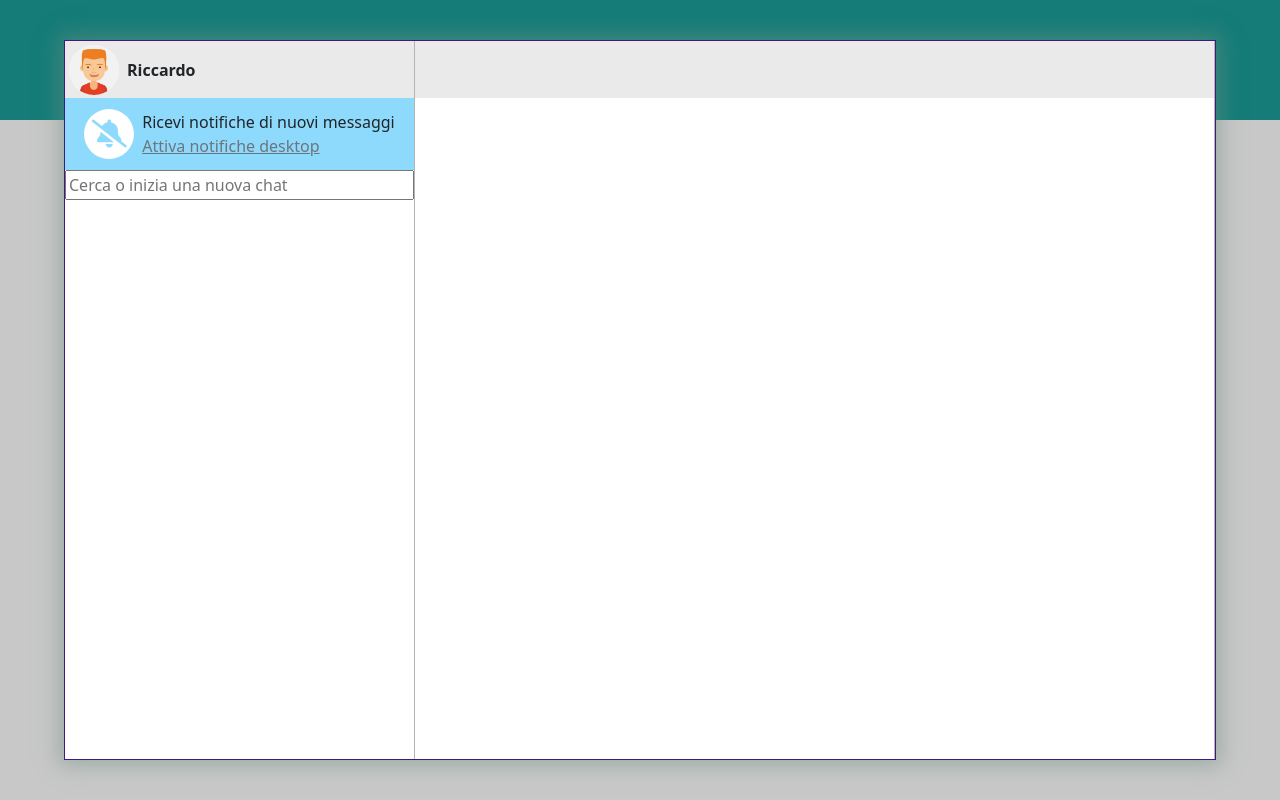
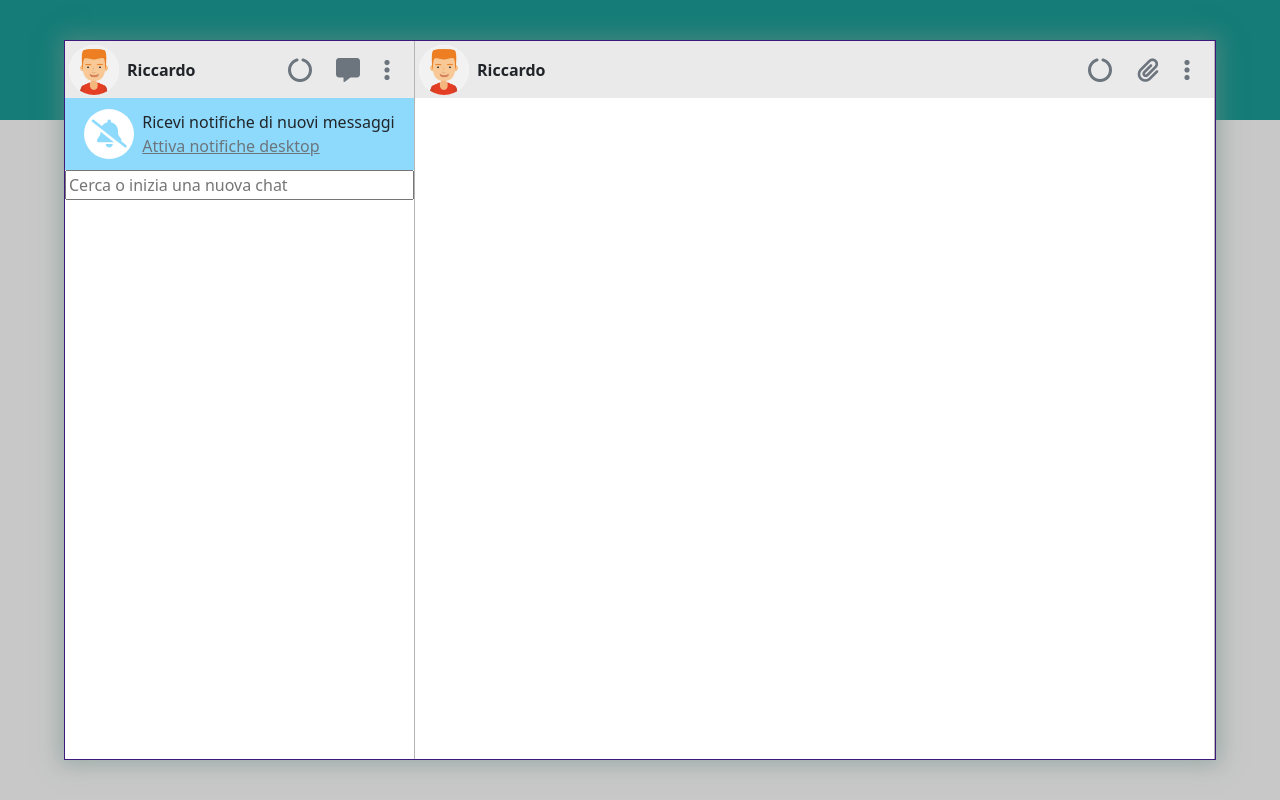
Before and after one commit to RiccardoPellegrino/vue-boolzapp, a plain HTML site: page index.html in a window 1280 px wide. Drawn offline with nearby package versions, Linux system fonts and the light colour scheme.

Commit message:
lato messaggi top

```diff
--- a/css/style.css
+++ b/css/style.css
@@ -31,11 +31,12 @@ body{
     border-right: 1px solid rgb(180, 180, 180);
   }
   .spazioIcona{
+    justify-content: space-between;
     background-color: #EAEAEA;
     align-items: center;
     height: 8%;
   }
-  .celeste{
+  .spazioNotifiche{
     background-color: #8EDAFC;
     justify-content: center;
     align-items: center;
@@ -68,3 +69,6 @@ body{
   img{
     width:100%
   }
+  .testo{
+    align-self:center;
+  }
--- a/index.html
+++ b/index.html
@@ -18,19 +18,30 @@
     <div id="app" class="background d-flex align-items-center justify-content-center">
         <main class="contenitoreGrande d-flex">
 
+<!-- lato contatti  -->
+
             <div class="latoContatti overflow-hidden d-flex flex-column">
 
                 <div class="spazioIcona d-flex">
-                    <div id="icona" class="ms-1">
-                        <img src="./img/avatar_1.jpg" alt="">
+                    <div class="d-flex">
+                        <div id="icona" class="ms-1">
+                            <img src="./img/avatar_1.jpg" alt="">
+                        </div>
+                        <div class="ms-2 testo">
+                            <span><strong>Riccardo</strong></span>
+                        </div>
                     </div>
-                    <div class="d-flex flex-column ms-2">
-                        <span><strong>Riccardo</strong></span>
+                    <div class="d-flex cursor">
+                        <i class="fa-solid fa-circle-notch fs-4 me-4 text-secondary"></i>
+
+                        <i class="fa-solid fa-message fs-4 me-4 text-secondary"></i>
+
+                        <i class="fa-solid fa-ellipsis-vertical fs-4 me-4 text-secondary"></i>
                     </div>
                 </div>
 
-                <div class="celeste d-flex">
-                    <div id="tondo" >
+                <div class="spazioNotifiche d-flex">
+                    <div id="tondo">
                         <i class="fa-solid fa-bell-slash fs-3" id="bell"></i>
                     </div>
                     <div class="d-flex flex-column ms-2">
@@ -38,14 +49,33 @@
                         <span class="text-decoration-underline cursor text-secondary">Attiva notifiche desktop</span>
                     </div>
                 </div>
+
                 <div>
                     <input type="text" class="w-100" placeholder="Cerca o inizia una nuova chat">
                 </div>
             </div>
 
+<!-- lato messaggi  -->
+
             <div class="latoMessaggi">
 
-                <div class="spazioIcona">
+                <div class="spazioIcona d-flex">
+                    <div class="d-flex">
+                        <div id="icona" class="ms-1">
+                            <img src="./img/avatar_1.jpg" alt="">
+                        </div>
+                        <div class="ms-2 testo">
+                            <span><strong>Riccardo</strong></span>
+                        </div>
+                    </div>
+                    <div class="d-flex cursor">
+                        <i class="fa-solid fa-circle-notch fs-4 me-4 text-secondary"></i>
+
+                        <i class="fa-solid fa-paperclip fs-4 me-4 text-secondary"></i>
+
+                        <i class="fa-solid fa-ellipsis-vertical fs-4 me-4 text-secondary"></i>
+                    </div>
+                </div>
                 </div>
             </div>
 
```
